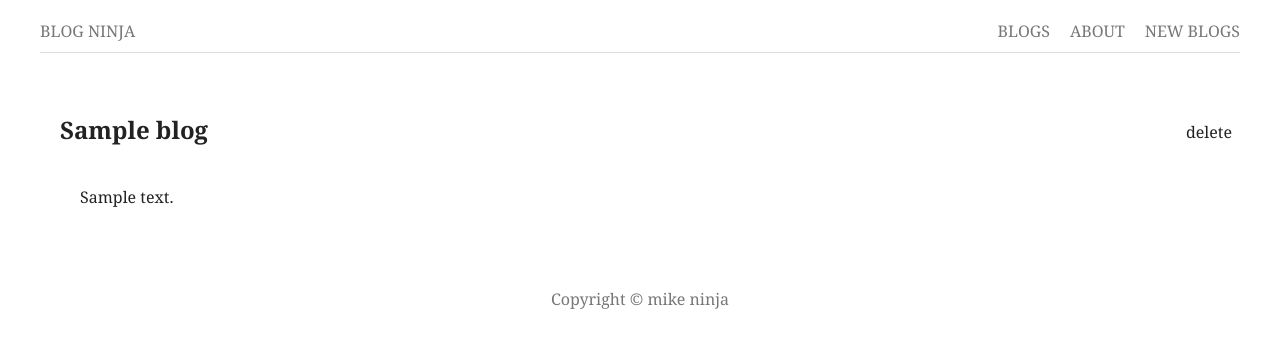
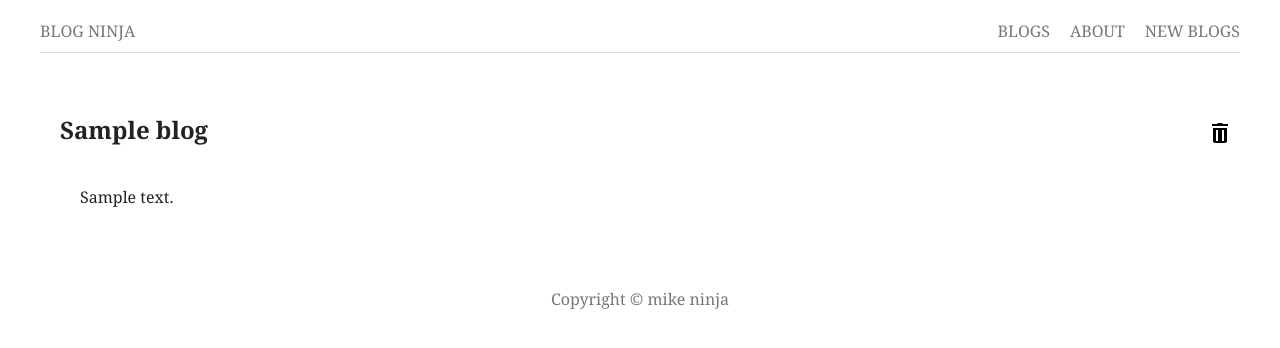
Before and after one commit to mikiyas-girma/express-app, a Node server app: template views/blogs/details.ejs in a window 1280 px wide. Shown: the top 348 px of the page. Run offline with Node 20, Linux system fonts and the light colour scheme; the template is opened without the code that fills it: most values are stand-ins (such as "Sample title", 1, 10 or a date in 2020); data that the repository does not hold is empty; some libraries are stand-ins or nearby versions.

Commit message:
add trashcan icon

```diff
--- a/controllers/blogController.js
+++ b/controllers/blogController.js
@@ -16,7 +16,7 @@ const blog_details = (req, res) => {
     .then((result) => {
       res.render('blogs/details', { blog : result, title: 'Blog details'} );
     })
-    .catch((err) => console.log(err));
+    .catch((err) => res.status(404).render('404', {title: 'Blog not found'}));
 };
 
 const blog_create_get = (req, res) => {
--- a/views/404.ejs
+++ b/views/404.ejs
@@ -3,6 +3,7 @@
   <%- include('./partials/head.ejs') %>
 
   <body>
+    <%- include('./partials/nav.ejs') %>
     <h1>404 Page Not Found</h1>
     <p>The page you are looking for does not exist.</p>
 
--- a/views/blogs/details.ejs
+++ b/views/blogs/details.ejs
@@ -9,7 +9,9 @@
     <div class="content">
       <p><%= blog.body %></p>
     </div>
-    <a class="delete" data-doc="<%= blog._id %>">delete</a>
+    <a class="delete" data-doc="<%= blog._id %>">
+      <img src="/trashcan.svg" alt="delete icon">
+    </a>
   </div>
 
   <%- include("../partials/footer.ejs") %>
```
Also changed, not shown: public/trashcan.svg (added).
